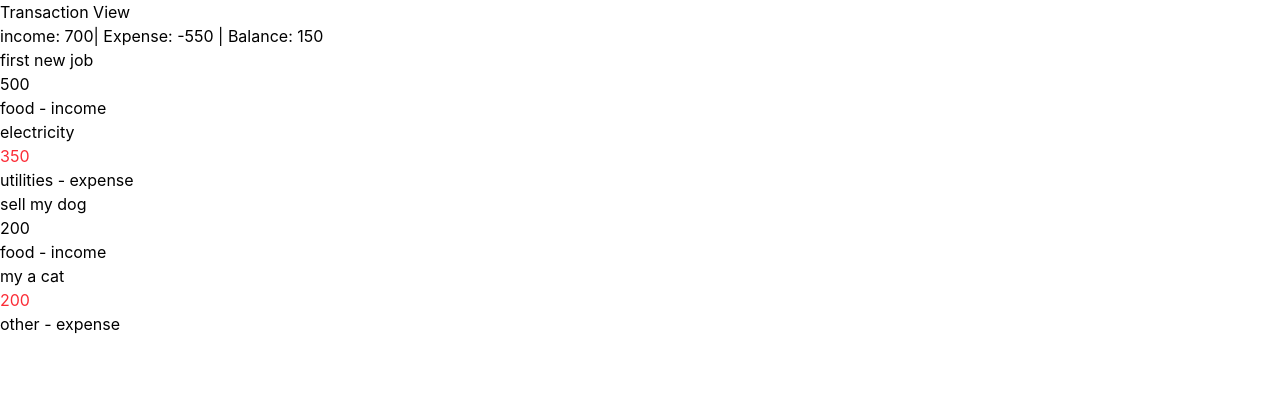
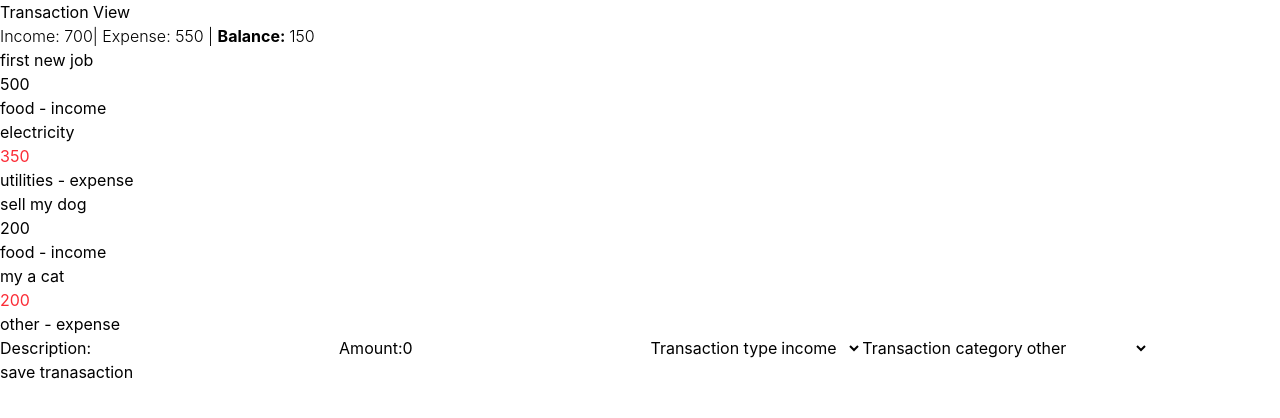
Before and after one commit to stakic-igor/expense-tracker, a Vue app: page / in a window 1280 px wide. Shown: the top 418 px of the page. Built offline with nearby package versions, Linux system fonts and the light colour scheme; the HTML template or start-up script is replaced by a standard one.

Commit message:
add transaction form

```diff
--- /dev/null
+++ b/src/components/TransactionForm.vue
@@ -0,0 +1,40 @@
+<script setup lang="ts">
+import { ref } from 'vue'
+import type { TransactionType, Category } from '@/types/transaction.ts'
+
+const description = ref('')
+const amount = ref(0)
+const TransactionType = ref<TransactionType>('income')
+const Category = ref<Category>('other')
+
+const selectTransactionType: TransactionType[] = ['income', 'expense']
+const selectCategoryOptions: Category[] = [
+  'food',
+  'transport',
+  'entertainment',
+  'utilities',
+  'other',
+]
+</script>
+
+<template>
+  <form>
+    <label for="description">Description:</label>
+    <input type="text" id="description" name="description" v-model="description" />
+
+    <label for="amount">Amount:</label>
+    <input type="number" id="amount" name="amount" v-model="amount" />
+
+    <label for="type">Transaction type</label>
+    <select v-model="TransactionType" id="type" name="type">
+      <option v-for="type in selectTransactionType" :key="type" :value="type">{{ type }}</option>
+    </select>
+
+    <label for="category">Transaction category</label>
+    <select v-model="Category" id="category" name="category">
+      <option v-for="opt in selectCategoryOptions" :key="opt" :value="opt">{{ opt }}</option>
+    </select>
+
+    <button type="submit">save tranasaction</button>
+  </form>
+</template>
--- a/src/components/TransactionItem.vue
+++ b/src/components/TransactionItem.vue
@@ -1,8 +1,8 @@
 <script setup lang="ts">
-import type { Transactions } from '@/types/transactions.ts'
+import type { Transaction } from '@/types/transaction'
 
 defineProps<{
-  item: Transactions
+  item: Transaction
 }>()
 </script>
 
--- a/src/types/transactions.ts
+++ b/src/types/transaction.ts
@@ -1,7 +1,7 @@
 export type TransactionType = 'expense' | 'income'
 export type Category = 'food' | 'transport' | 'entertainment' | 'utilities' | 'other'
 
-export interface Transactions {
+export interface Transaction {
   id: number
   description: string
   amount: number
--- a/src/views/TransactionView.vue
+++ b/src/views/TransactionView.vue
@@ -1,9 +1,10 @@
 <script setup lang="ts">
 import { ref, computed } from 'vue'
-import type { Transactions } from '@/types/transactions.ts'
+import type { Transaction } from '@/types/transaction'
 import TransactionItem from '@/components/TransactionItem.vue'
+import TransactionForm from '@/components/TransactionForm.vue'
 
-const transactions = ref<Transactions[]>([
+const transactions = ref<Transaction[]>([
   {
     id: 1,
     description: 'first new job',
@@ -43,7 +44,7 @@ const totalIncome = computed(() => {
 const totalExpenses = computed(() => {
   return transactions.value
     .filter((item) => item.type === 'expense')
-    .reduce((sum, item) => sum - item.amount, 0)
+    .reduce((sum, item) => sum + item.amount, 0)
 })
 
 const balance = computed(() => {
@@ -55,8 +56,10 @@ const balance = computed(() => {
 
 <template>
   <h1>Transaction View</h1>
-  <section>
-    income: {{ totalIncome }}| Expense: {{ totalExpenses }} | Balance: {{ balance }}
+  <section class="font-light">
+    Income: {{ totalIncome }}| Expense: {{ totalExpenses }} |
+    <span class="font-bold">Balance: </span>{{ balance }}
   </section>
   <TransactionItem v-for="item in transactions" :key="item.id" :item="item" />
+  <TransactionForm />
 </template>
```
